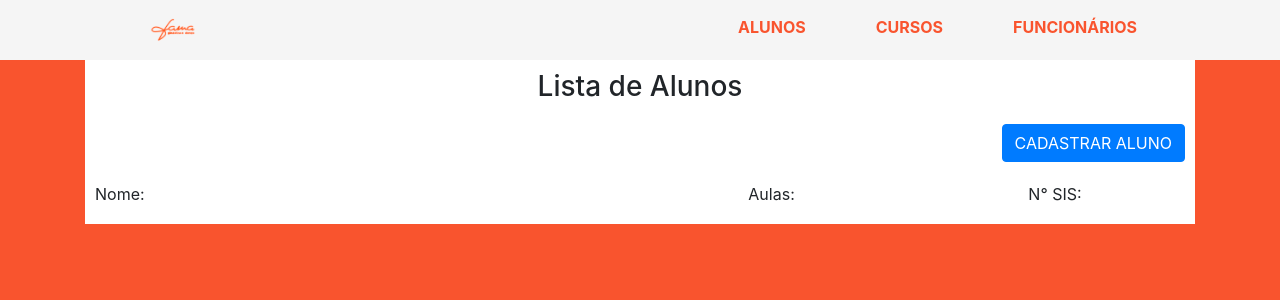
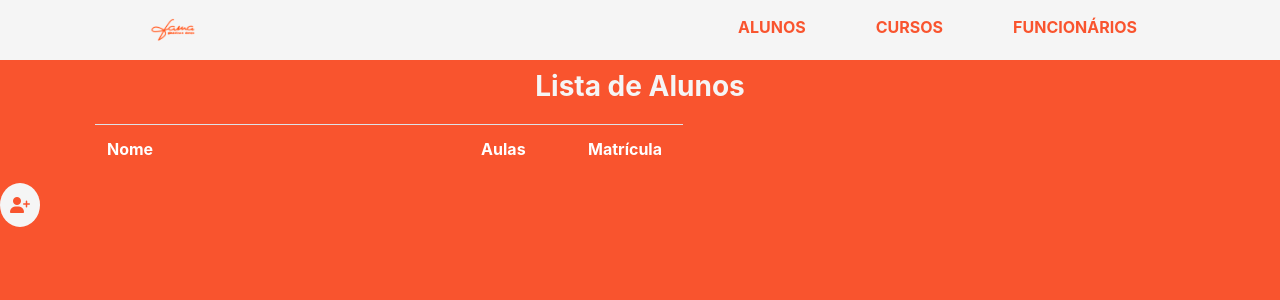
Before and after one commit to gusluchetti/Fama_Frontend, an Angular app: page /alunos in a window 1280 px wide. Shown: the top 300 px of the page. Built offline with nearby package versions, Linux system fonts and the light colour scheme.

Commit message:
mudanças no componente alunos, padronização de botão como classe e table

```diff
--- /dev/null
+++ b/src/app/alunos/alunos.component.css
@@ -0,0 +1,3 @@
+.table{
+    color: whitesmoke;
+}
--- a/src/app/alunos/alunos.component.html
+++ b/src/app/alunos/alunos.component.html
@@ -3,22 +3,11 @@
         <div class="align-center margin-bot">
             <h3>Lista de Alunos</h3>
         </div>
-        <div class="row margin-bot">
-            <div class="col-12">
-                <button type="button" class="btn btn-primary push-right">CADASTRAR ALUNO</button>
-            </div>
-        </div>
-        <div class="row">
-            <div class="col-sm-7">
-                <label>Nome: </label>
-            </div>
-            <div class="col-sm-3">
-                <label>Aulas: </label>
-            </div>
-            <div class="col-sm-2">
-                <label>N° SIS: </label>
-            </div>
-        </div>
+        <thead class="table">
+            <th class="col-sm-7">Nome</th>
+            <th class="col-sm-2">Aulas</th>
+            <th class="col-sm-2">Matrícula</th>
+        </thead>
         <div *ngFor="let aluno of alunos">
             <div class="row">
                 <div class="col-sm-7">
@@ -34,6 +23,9 @@
         </div>
     </div>
 </div>
+<button type="button" class="button" alt="Cadastrar Aluno">
+    <i class="fas fa-user-plus"></i>
+</button>
 
 <ng-template #cadastro>
     <div>
--- a/src/app/app.component.css
+++ b/src/app/app.component.css
@@ -74,7 +74,6 @@
 .content {
     min-height: 100%;
     width: 1110px;
-    background-color: #fff;
     padding: 10px;
 }
 
--- a/src/index.html
+++ b/src/index.html
@@ -6,6 +6,7 @@
   <base href="/">
   <meta name="viewport" content="width=device-width, initial-scale=1">
   <link rel="icon" type="image/x-icon" href="favicon.ico">
+  <script src="https://kit.fontawesome.com/214eb3ae82.js" crossorigin="anonymous"></script>
 </head>
 <body>
   <app-root></app-root>
--- a/src/styles.css
+++ b/src/styles.css
@@ -9,4 +9,30 @@ body {
     margin: 0;
     background-color: #F9542E;
     transition: all 0.3s ease;
-  }
+}
+
+.table{
+  width: 100%;
+  margin-bottom: 1rem;
+  color: #fff;
+}
+
+h3{
+  color: whitesmoke;
+  font-weight: bold;
+}
+
+.button{
+  font-weight: 600;
+  color: #F9542E;
+  text-decoration: none;
+  background-color: whitesmoke;
+  border: none;
+  border-radius: 50%;
+  padding: 10px;
+  transition: all ease-in-out 300ms;
+}
+
+.button:hover{
+  background-color: #D9D9D9;
+}
```
